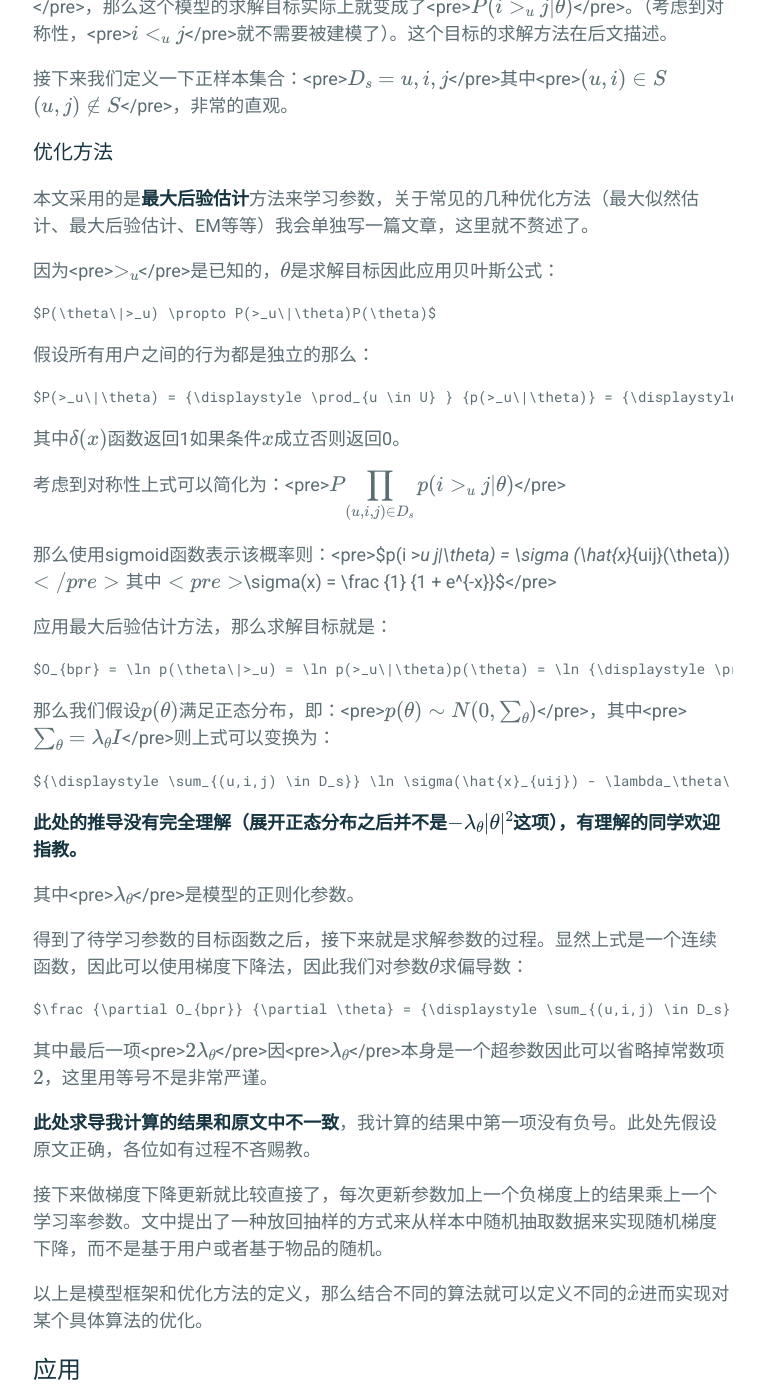
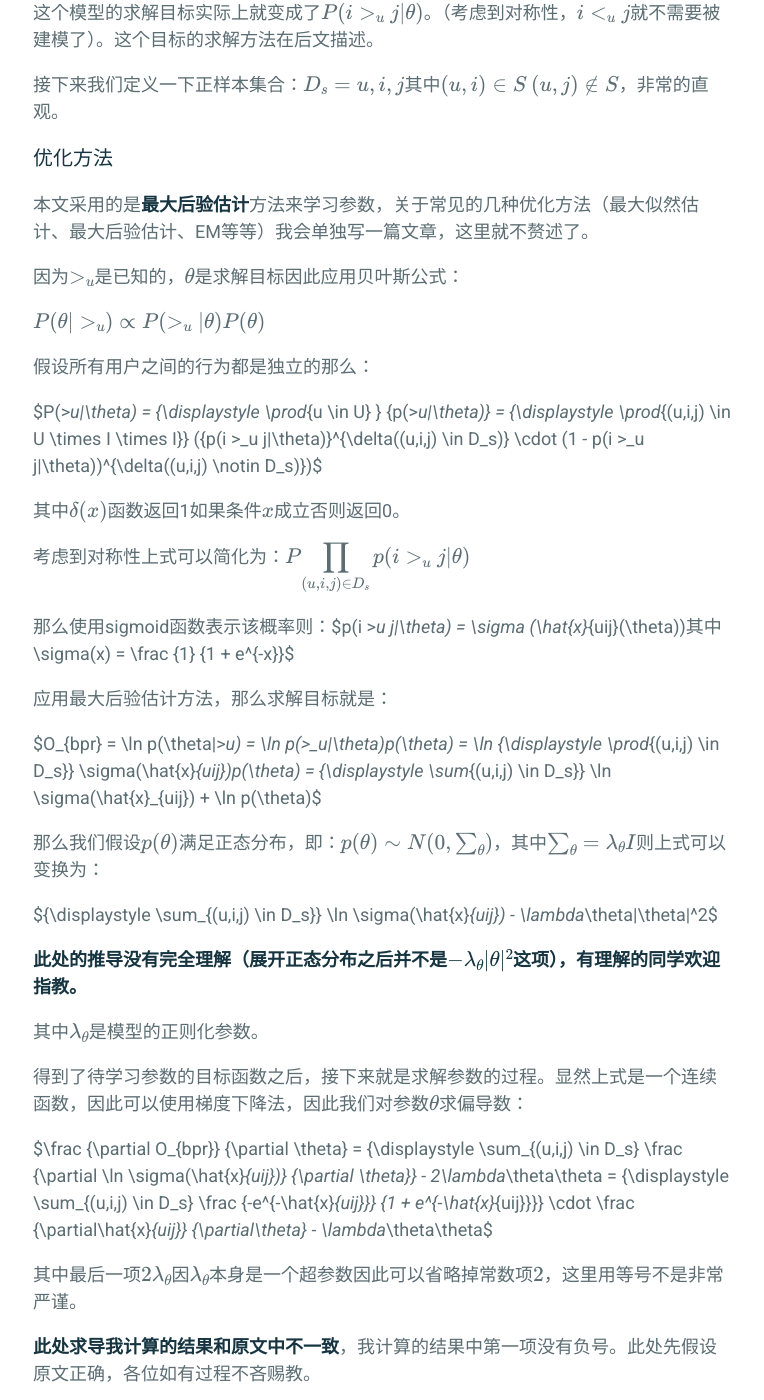
Before and after one commit to lipixun/lipixun.github.io.backup, a Jekyll site: the page built from _posts/2018-01-22-bpr.md, in a window 1280 px wide and 1400 px high, scrolled down 1563 px. Shown: the whole window, without its empty margins (257-1021 px from the left). Built offline with Jekyll 4.4.1, drawn with Linux system fonts in a browser that asks for light colours; formulas are drawn with MathJax 3; comment, search, counter and statistics services are not loaded; some of the changed text lies outside the part shown.

Commit message:
Fix latex format error in bpr

```diff
--- a/_posts/2018-01-22-bpr.md
+++ b/_posts/2018-01-22-bpr.md
@@ -29,51 +29,51 @@ mathjax: true
 
 为了可以直接建模推荐物品之间的顺序作为优化目标，在模型的设计上一定是要引入对比的（Pair），因此非常直观的本文提出的模型的首要参数是三个：
 
-* <pre>$u \in U$</pre>
-* <pre>$i \in I$</pre>
-* <pre>$j \in I$</pre>
+* {% raw %}$u \in U${% endraw %}
+* {% raw %}$i \in I${% endraw %}
+* {% raw %}$j \in I${% endraw %}
 
 其中$U$表示所有的用户，$I$表示所有的物品，那么相应的我们可以使用$S$表示所有用户和物品之间的非明确反馈关系。从这里往后我们首先假设$S$中表示的所有反馈都是正反馈。
 
-接下来定义比较的函数，假设对于一对物品$ij$，用户更加喜欢$i$那么表示为<pre>$i >_u j$</pre>，那么这个模型的求解目标实际上就变成了<pre>$P(i >_u j\|\theta)$</pre>。（考虑到对称性，<pre>$i <_u j$</pre>就不需要被建模了）。这个目标的求解方法在后文描述。
+接下来定义比较的函数，假设对于一对物品$ij$，用户更加喜欢$i$那么表示为{% raw %}$i >_u j${% endraw %}，那么这个模型的求解目标实际上就变成了{% raw %}$P(i >_u j\|\theta)${% endraw %}。（考虑到对称性，{% raw %}$i <_u j${% endraw %}就不需要被建模了）。这个目标的求解方法在后文描述。
 
-接下来我们定义一下正样本集合：<pre>$D_s = \{u, i, j\}$</pre>其中<pre>$(u, i) \in S$ $(u, j) \notin S$</pre>，非常的直观。
+接下来我们定义一下正样本集合：{% raw %}$D_s = \{u, i, j\}${% endraw %}其中{% raw %}$(u, i) \in S$ $(u, j) \notin S${% endraw %}，非常的直观。
 
 ### 优化方法
 
 本文采用的是**最大后验估计**方法来学习参数，关于常见的几种优化方法（最大似然估计、最大后验估计、EM等等）我会单独写一篇文章，这里就不赘述了。
 
-因为<pre>$>_u$</pre>是已知的，$\theta$是求解目标因此应用贝叶斯公式：
+因为{% raw %}$>_u${% endraw %}是已知的，$\theta$是求解目标因此应用贝叶斯公式：
 
-<pre>$P(\theta\|>_u) \propto P(>_u\|\theta)P(\theta)$</pre>
+{% raw %}$P(\theta\|>_u) \propto P(>_u\|\theta)P(\theta)${% endraw %}
 
 假设所有用户之间的行为都是独立的那么：
 
-<pre>$P(>_u\|\theta) = {\displaystyle \prod_{u \in U} } {p(>_u\|\theta)} = {\displaystyle \prod_{(u,i,j) \in U \times I \times I}} ({p(i >_u j\|\theta)}^{\delta((u,i,j) \in D_s)} \cdot (1 - p(i >_u j\|\theta))^{\delta((u,i,j) \notin D_s)})$</pre>
+{% raw %}$P(>_u\|\theta) = {\displaystyle \prod_{u \in U} } {p(>_u\|\theta)} = {\displaystyle \prod_{(u,i,j) \in U \times I \times I}} ({p(i >_u j\|\theta)}^{\delta((u,i,j) \in D_s)} \cdot (1 - p(i >_u j\|\theta))^{\delta((u,i,j) \notin D_s)})${% endraw %}
 
 其中$\delta(x)$函数返回1如果条件$x$成立否则返回0。
 
-考虑到对称性上式可以简化为：<pre>$P{\displaystyle \prod_{(u,i,j) \in D_s} {p(i >_u j\|\theta)}}$</pre>
+考虑到对称性上式可以简化为：{% raw %}$P{\displaystyle \prod_{(u,i,j) \in D_s} {p(i >_u j\|\theta)}}${% endraw %}
 
-那么使用sigmoid函数表示该概率则：<pre>$p(i >_u j\|\theta) = \sigma (\hat{x}_{uij}(\theta))$</pre>其中<pre>$\sigma(x) = \frac {1} {1 + e^{-x}}$</pre>
+那么使用sigmoid函数表示该概率则：{% raw %}$p(i >_u j\|\theta) = \sigma (\hat{x}_{uij}(\theta))${% endraw %}其中{% raw %}$\sigma(x) = \frac {1} {1 + e^{-x}}${% endraw %}
 
 应用最大后验估计方法，那么求解目标就是：
 
-<pre>$O_{bpr} = \ln p(\theta\|>_u) = \ln p(>_u\|\theta)p(\theta) = \ln {\displaystyle \prod_{(u,i,j) \in D_s}} \sigma(\hat{x}_{uij})p(\theta) = {\displaystyle \sum_{(u,i,j) \in D_s}} \ln \sigma(\hat{x}_{uij}) + \ln p(\theta)$</pre>
+{% raw %}$O_{bpr} = \ln p(\theta\|>_u) = \ln p(>_u\|\theta)p(\theta) = \ln {\displaystyle \prod_{(u,i,j) \in D_s}} \sigma(\hat{x}_{uij})p(\theta) = {\displaystyle \sum_{(u,i,j) \in D_s}} \ln \sigma(\hat{x}_{uij}) + \ln p(\theta)${% endraw %}
 
-那么我们假设$p(\theta)$满足正态分布，即：<pre>$p(\theta) \sim N(0, \sum_\theta)$</pre>，其中<pre>$\sum_\theta = \lambda_\theta I$</pre>则上式可以变换为：
+那么我们假设$p(\theta)$满足正态分布，即：{% raw %}$p(\theta) \sim N(0, \sum_\theta)${% endraw %}，其中{% raw %}$\sum_\theta = \lambda_\theta I${% endraw %}则上式可以变换为：
 
-<pre>${\displaystyle \sum_{(u,i,j) \in D_s}} \ln \sigma(\hat{x}_{uij}) - \lambda_\theta\|\theta\|^2$</pre>
+{% raw %}${\displaystyle \sum_{(u,i,j) \in D_s}} \ln \sigma(\hat{x}_{uij}) - \lambda_\theta\|\theta\|^2${% endraw %}
 
 **此处的推导没有完全理解（展开正态分布之后并不是$- \lambda_\theta\|\theta\|^2$这项），有理解的同学欢迎指教。**
 
-其中<pre>$\lambda_\theta$</pre>是模型的正则化参数。
+其中{% raw %}$\lambda_\theta${% endraw %}是模型的正则化参数。
 
 得到了待学习参数的目标函数之后，接下来就是求解参数的过程。显然上式是一个连续函数，因此可以使用梯度下降法，因此我们对参数$\theta$求偏导数：
 
-<pre>$\frac {\partial O_{bpr}} {\partial \theta} = {\displaystyle \sum_{(u,i,j) \in D_s} \frac {\partial \ln \sigma(\hat{x}_{uij})} {\partial \theta}} - 2\lambda_\theta\theta = {\displaystyle \sum_{(u,i,j) \in D_s} \frac {-e^{-\hat{x}_{uij}}} {1 + e^{-\hat{x}_{uij}}}} \cdot \frac {\partial\hat{x}_{uij}} {\partial\theta} - \lambda_\theta\theta$</pre>
+{% raw %}$\frac {\partial O_{bpr}} {\partial \theta} = {\displaystyle \sum_{(u,i,j) \in D_s} \frac {\partial \ln \sigma(\hat{x}_{uij})} {\partial \theta}} - 2\lambda_\theta\theta = {\displaystyle \sum_{(u,i,j) \in D_s} \frac {-e^{-\hat{x}_{uij}}} {1 + e^{-\hat{x}_{uij}}}} \cdot \frac {\partial\hat{x}_{uij}} {\partial\theta} - \lambda_\theta\theta${% endraw %}
 
-其中最后一项<pre>$2\lambda_\theta$</pre>因<pre>$\lambda_\theta$</pre>本身是一个超参数因此可以省略掉常数项$2$，这里用等号不是非常严谨。
+其中最后一项{% raw %}$2\lambda_\theta${% endraw %}因{% raw %}$\lambda_\theta${% endraw %}本身是一个超参数因此可以省略掉常数项$2$，这里用等号不是非常严谨。
 
 **此处求导我计算的结果和原文中不一致**，我计算的结果中第一项没有负号。此处先假设原文正确，各位如有过程不吝赐教。
 
@@ -85,34 +85,34 @@ mathjax: true
 
 以下介绍各个算上应用这个算法框架之后的结果。考虑到绝大部分推荐算法都是对$\hat{x}_{ui}$进行的建模，因此首先需要对分解带估计的函数：
 
-<pre>$\hat{x}_{uij} = \hat{x}_{ui} - \hat{x}_{uj}$</pre>
+{% raw %}$\hat{x}_{uij} = \hat{x}_{ui} - \hat{x}_{uj}${% endraw %}
 
-那么我们就可以把任何可以计算出<pre>$\hat{x}_{ui}$</pre>的模型应用在这个框架上了。
+那么我们就可以把任何可以计算出{% raw %}$\hat{x}_{ui}${% endraw %}的模型应用在这个框架上了。
 
 ### 矩阵分解
 
 矩阵分解是最常见的协同过滤方法了，其目标是$\hat{X} = WH^T$其中$W$是一个$U * K$大小的矩阵$H$是一个$I * K$大小的矩阵，分解出来：
 
-<pre>$\hat{x}_{ui} = {\displaystyle \sum_{f=1}^k} w_{uf}h_{if}$那么$\hat{x}_{uij} = {\displaystyle \sum_{f=1}^k}w_{uf}(h_{if} - h_{jf})$</pre>
+{% raw %}$\hat{x}_{ui} = {\displaystyle \sum_{f=1}^k} w_{uf}h_{if}$那么$\hat{x}_{uij} = {\displaystyle \sum_{f=1}^k}w_{uf}(h_{if} - h_{jf})${% endraw %}
 
 将上式带入上一节中求得到的偏导数公式会得到：
 
-* <pre>$\frac {\partial \hat{x}_{uij}} {\partial w_{uf}} = (h_{if} - h_{jf})$</pre>
-* <pre>$\frac {\partial \hat{x}_{uij}} {\partial h_{if}} = w_{uf}$</pre>
-* <pre>$\frac {\partial \hat{x}_{uij}} {\partial h_{if}} = -w_{uf}$</pre>
+* {% raw %}$\frac {\partial \hat{x}_{uij}} {\partial w_{uf}} = (h_{if} - h_{jf})${% endraw %}
+* {% raw %}$\frac {\partial \hat{x}_{uij}} {\partial h_{if}} = w_{uf}${% endraw %}
+* {% raw %}$\frac {\partial \hat{x}_{uij}} {\partial h_{if}} = -w_{uf}${% endraw %}
 
-相应的可以将<pre>$\lambda_\theta</pre>$分为三个参数分别应用在三个偏导公式中。
+相应的可以将{% raw %}$\lambda_\theta{% endraw %}$分为三个参数分别应用在三个偏导公式中。
 
 ### Adaptive KNN
 KNN的思想非常简单，譬如计算用户$u$与物品$i$之间的推荐强度那么就计算一下$i$和该用户历史上所有的物品反馈进行计算，通常情况下可以计算和$i$最相思的$k$个物品就可以近似的表达在整个历史上的计算结果。
 
-因此可以近似的认为：<pre>$\hat{x}_{ui} = \sum c_{ij}$</pre>其中$j$是该用户的物品历史记录全集。
+因此可以近似的认为：{% raw %}$\hat{x}_{ui} = \sum c_{ij}${% endraw %}其中$j$是该用户的物品历史记录全集。
 
-关于<pre>$c_{ij}$</pre>的计算方法有很多，譬如常见的cosine相似度。那么在本文里，作者直接建模并优化这个参数，也就是说参数$C$是一个$I * I$大小的矩阵。如果矩阵过于的大可以用矩阵分解的方式分解为$HH^T$，其中$H$大小为$I * K$。
+关于{% raw %}$c_{ij}${% endraw %}的计算方法有很多，譬如常见的cosine相似度。那么在本文里，作者直接建模并优化这个参数，也就是说参数$C$是一个$I * I$大小的矩阵。如果矩阵过于的大可以用矩阵分解的方式分解为$HH^T$，其中$H$大小为$I * K$。
 
-那么<pre>$\hat{x}_{uij} = \sum c_{il} - \sum c_{jl}$</pre>其中$l$是该用户的历史物品记录全集，则应用以上偏导数后：
+那么{% raw %}$\hat{x}_{uij} = \sum c_{il} - \sum c_{jl}${% endraw %}其中$l$是该用户的历史物品记录全集，则应用以上偏导数后：
 
-* <pre>$\frac {\partial \hat{x}_{uij}} {\partial c_{il}} = 1$</pre>
-* <pre>$\frac {\partial \hat{x}_{uij}} {\partial c_{jl}} = -1$</pre>
+* {% raw %}$\frac {\partial \hat{x}_{uij}} {\partial c_{il}} = 1${% endraw %}
+* {% raw %}$\frac {\partial \hat{x}_{uij}} {\partial c_{jl}} = -1${% endraw %}
 
-相应的可以将<pre>$\lambda_\theta$</pre>分为两个参数分别应用在两个偏导公式中。
+相应的可以将{% raw %}$\lambda_\theta${% endraw %}分为两个参数分别应用在两个偏导公式中。
```
